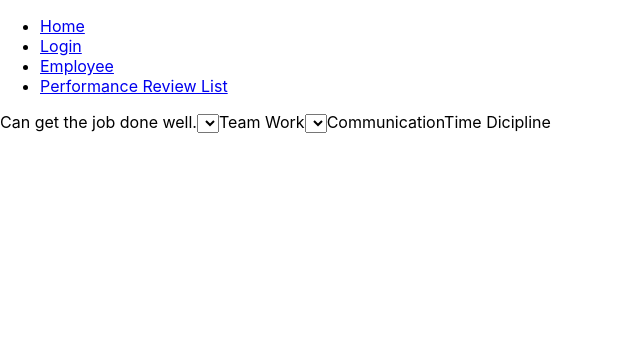
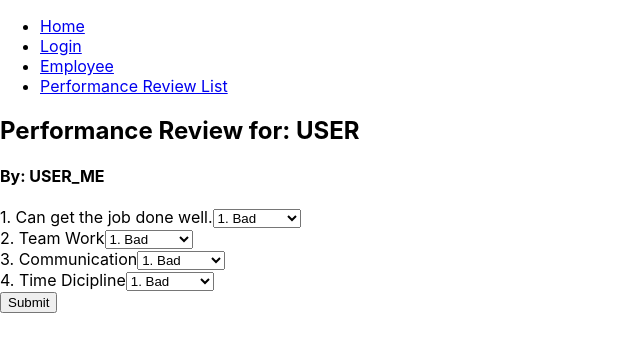
Before and after one commit to AsadSaleh/performance_review_web, a React (Create React App) app: page /performance-review/1/1 in a window 1280 px wide. Shown: the top 352 px of the page, without its empty margins (0-640 px from the left). Built offline with nearby package versions, Linux system fonts and the light colour scheme.

Commit message:
feat: create performance review form

```diff
--- a/src/screens/PerformanceReviewDetailScreen.tsx
+++ b/src/screens/PerformanceReviewDetailScreen.tsx
@@ -1,18 +1,58 @@
 export default function PerformanceReviewDetailScreen() {
+  function handleSubmit(e: any) {
+    e.preventDefault();
+    console.log(e.target);
+  }
   return (
     <div>
-      <form>
-        <label>Can get the job done well.</label>
-        <select></select>
+      <h2>Performance Review for: USER</h2>
+      <h4>By: USER_ME</h4>
+      <form onSubmit={handleSubmit}>
+        <div>
+          <label>1. Can get the job done well.</label>
+          <select>
+            <option>1. Bad</option>
+            <option>2. Poor</option>
+            <option>3. Fine</option>
+            <option>4. Good</option>
+            <option>5. Excelent</option>
+          </select>
+        </div>
 
-        <label>Team Work</label>
-        <select></select>
+        <div>
+          <label>2. Team Work</label>
+          <select>
+            <option>1. Bad</option>
+            <option>2. Poor</option>
+            <option>3. Fine</option>
+            <option>4. Good</option>
+            <option>5. Excelent</option>
+          </select>
+        </div>
 
-        <label>Communication</label>
+        <div>
+          <label>3. Communication</label>
+          <select>
+            <option>1. Bad</option>
+            <option>2. Poor</option>
+            <option>3. Fine</option>
+            <option>4. Good</option>
+            <option>5. Excelent</option>
+          </select>
+        </div>
 
-        <label>Time Dicipline</label>
+        <div>
+          <label>4. Time Dicipline</label>
+          <select>
+            <option>1. Bad</option>
+            <option>2. Poor</option>
+            <option>3. Fine</option>
+            <option>4. Good</option>
+            <option>5. Excelent</option>
+          </select>
+        </div>
 
-        <label></label>
+        <input type="submit" />
       </form>
     </div>
   );
```
